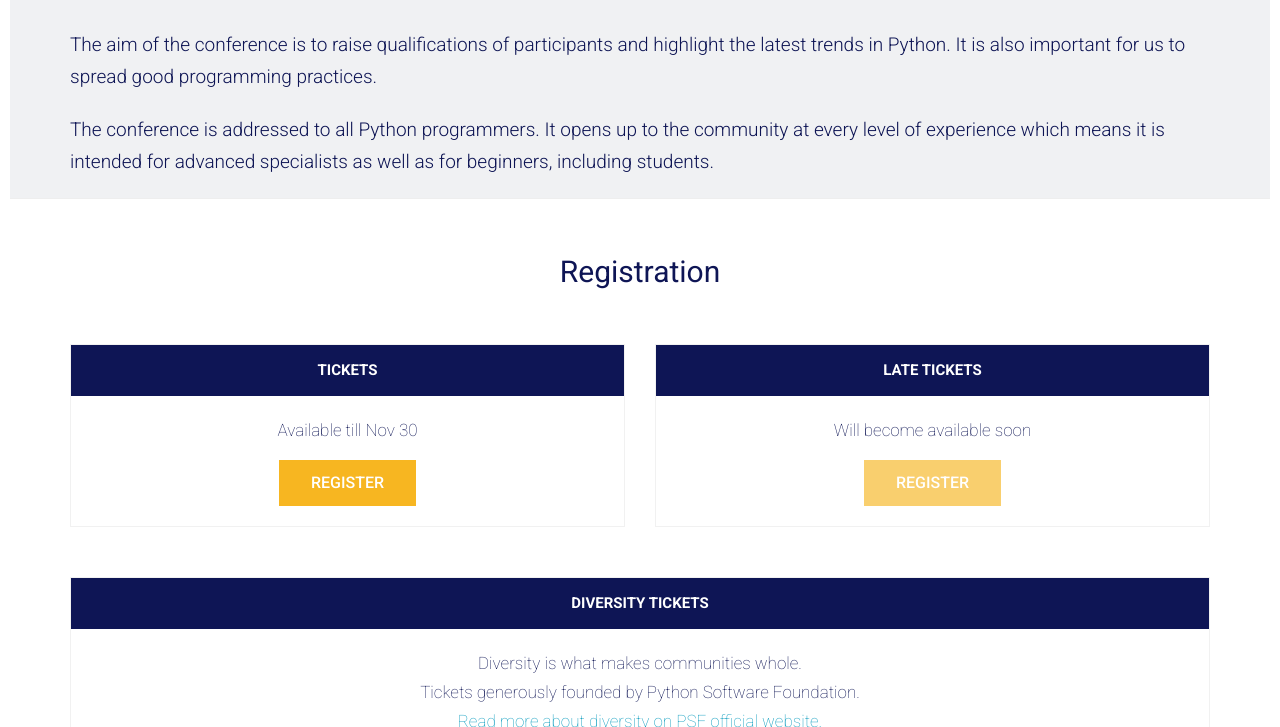
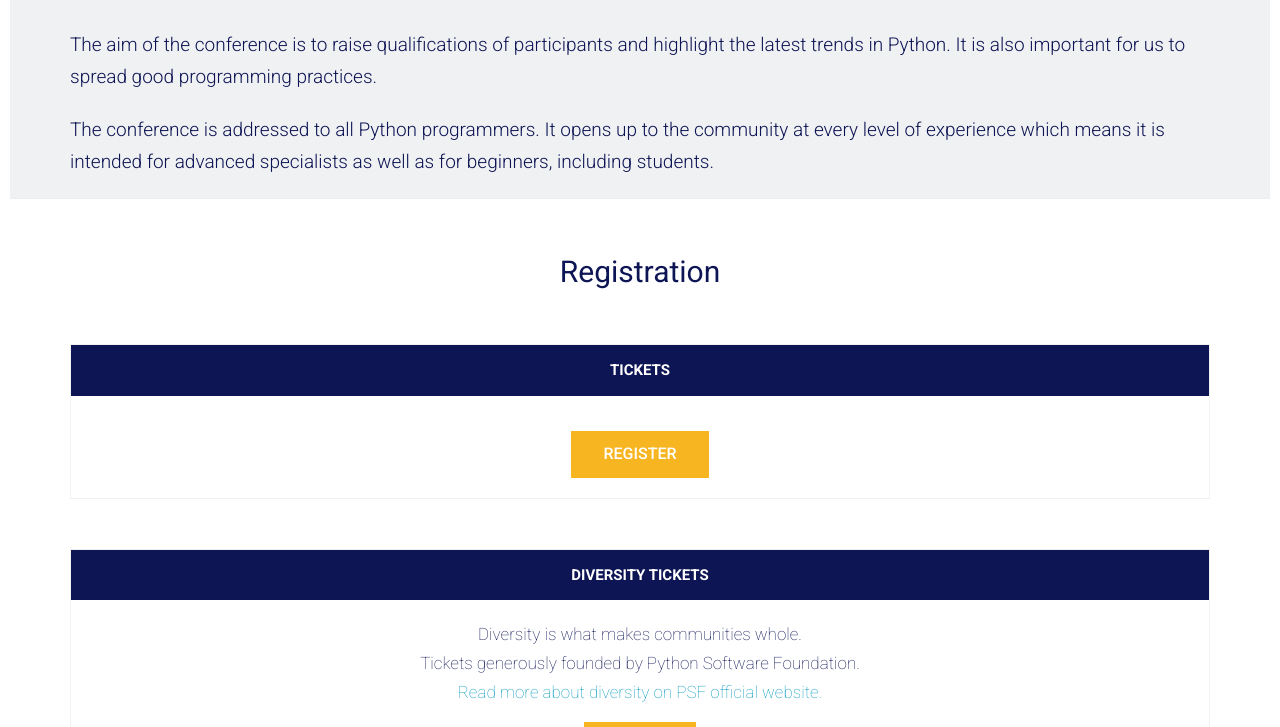
Before and after one commit to PyCodeCon/PyCodeConference, a plain HTML site: page index.html in a window 1280 px wide. Shown: the part 544-1271 px from the top of the page. Drawn offline with Linux system fonts and the light colour scheme; some packages are replaced by stand-ins of ours.

Commit message:
tickets update

```diff
--- a/index.html
+++ b/index.html
@@ -122,29 +122,15 @@
             </div>
             <div class="container">
                 <div class="row">
-                     <div class="col-sm-6">
+                     <div class="col-sm-12">
                         <div class="pricing-table-default text-center">
                             <div class="pricing-head">
                                 <h3>Tickets</h3>
                                 <span class="price"><sup></sup></span>
                             </div>
                             <div class="pricing-detail">
-                                Available till Nov 30
                             </div>
                             <a href="https://eventil.com/events/pycode-conference-2020" class="btn btn-primary">Register</a>
-                        </div>
-                    </div>
-                    <div class="col-sm-6">
-                        <div class="pricing-table-default text-center">
-                            <div class="pricing-head">
-                                <h3>Late tickets </h3>
-                                <span class="price"><sup></sup></span>
-                            </div>
-                            <div class="pricing-detail">
-                                Will become available soon
-                            </div>
-                            <button type="button" class="btn btn-primary" disabled="disabled">Register</button>
-                            <!-- <a href="https://eventil.com/events/pycode-conference-2020" class="btn btn-primary">Register</a> -->
                         </div>
                     </div>
                 </div>
@@ -780,7 +766,7 @@
                                 <p>Software engineer since 2009. Experienced Symfony and Ruby on Rails developer. OSes, web frameworks and new technologies passionate.</p>
                                 <p>IT events organizer, technical speaker, coach & community builder since 2013. Women in Technology in Cracow founder.</p>
                                 <h6>Recovering from burnout</h6>
-                                <p>Burnout is a real thing. But is it really dangerous to our health? In what way? As software engineers we work under pressure, often frustrated. We work from home or take work home. Is it already a burnout or just excess of stress? Is our lifestyle a problem or maybe a workplace environment is causing the burnout? How to recognise the first signs of burnout? And the most important, how to recover from it and prevent from happening again?</p>
+                                <p>Burnout is a real thing. But is it really dangerous to our health? In what way? As software engineers we work under pressure, often frustrated. We work from home or take work home. Is it already a burnout or just excess of stress? Is our lifestyle a problem or maybe a workplace environment causes the burnout? How to recognise the first signs of burnout? And the most important, how to recover from it and prevent from happening again?</p>
                                 <p>You will find answers to those questions in this presentation, based on research and my personal story.</p>
                             </div>
                         </div>
```
